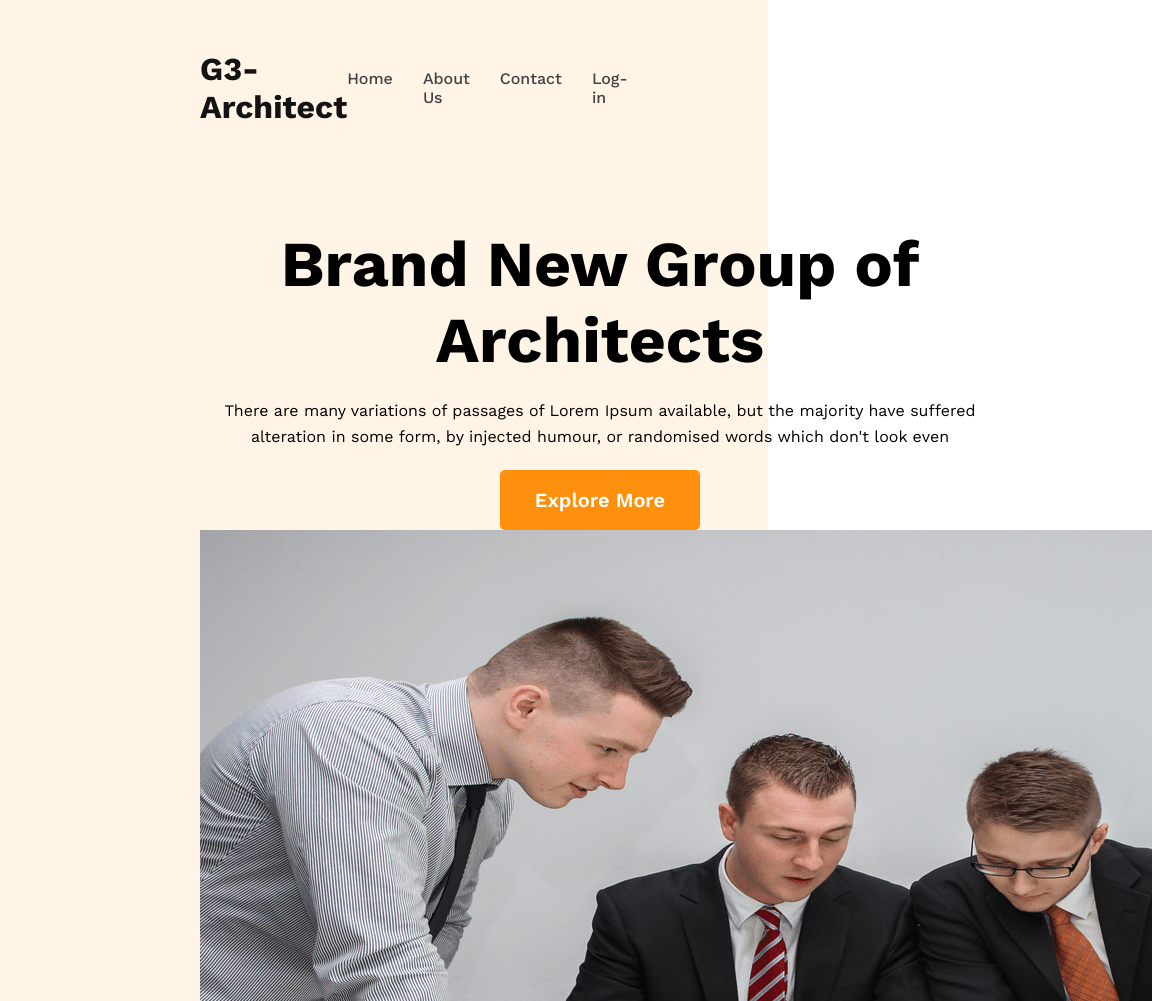
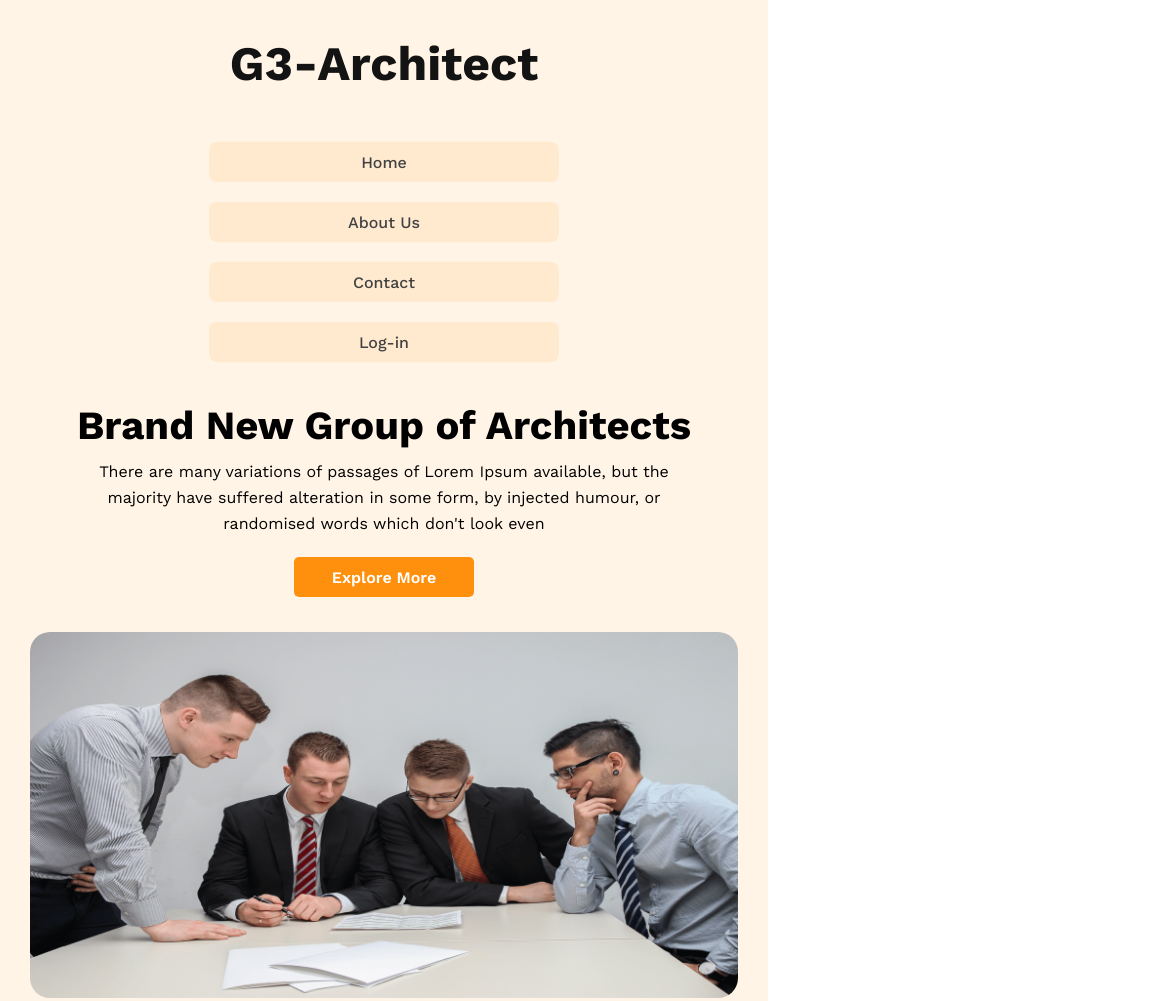
Before and after one commit to rahiInstant/G3-Architect, a plain HTML site: page index.html in a window 768 px wide. Shown: the top 1001 px of the page, 1152 px wide, since content can reach past the window. Drawn offline with nearby package versions, Linux system fonts and the light colour scheme.

Commit message:
header design complete

```diff
--- a/index.html
+++ b/index.html
@@ -27,7 +27,7 @@
         </p>
         <button class="btn-primary">Explore More</button>
         </div>
-         <img src="images/banner_1.png" alt="" />
+         <img class="banner-img" src="images/banner_1.png" alt="" />
       </div>
 
     </header>
--- a/styles/archi.css
+++ b/styles/archi.css
@@ -10,7 +10,7 @@
   --color_01: #ff900e1a;
   --color_02: #131313;
   --color_03: #424242;
-  --color_04: #FF900E;
+  --color_04: #ff900e;
   --color_05: #ffffff;
 }
 
@@ -43,28 +43,38 @@ nav li {
   font-size: 1rem;
 }
 
+nav li:last-child {
+  margin-right: 0;
+}
+
 nav a {
   text-decoration: none;
   color: var(--color_03);
 }
-
+.banner {
+  display: flex;
+  flex-direction: column;
+  align-items: center;
+}
 .banner-content {
   width: 800px;
+  display: flex;
+  flex-direction: column;
+  align-items: center;
   text-align: center;
-    margin: 0 auto;
 }
 
 .banner-title {
   font-size: 64px;
   font-weight: 700;
-    margin: 20px;
+  margin-bottom: 10px;
 }
 
 .banner-description {
   font-size: 16px;
   font-weight: 400;
   line-height: 26px;
-    margin: 20px;
+  margin-bottom: 20px;
 }
 
 .btn-primary {
@@ -77,3 +87,61 @@ nav a {
   font-size: 20px;
   font-weight: 600;
 }
+
+.banner-img {
+  border-radius: 20px;
+  margin: 35px;
+  width: 100%;
+}
+
+@media screen and (min-width:450px) and (max-width:875px) {
+  header {
+    padding: 35px 30px;
+  }
+  nav, nav> ul {
+    flex-direction: column;
+  }
+  nav {
+    margin-bottom: 30px;
+  }
+  nav li {
+    margin:10px 0;
+    background-color: var(--color_01);
+    width: 350px;
+    height: 40px;
+    border-radius: 8px;
+    display: flex;
+    justify-content: center;
+    align-items: center;
+  }
+  .nav-title {
+    font-size: 3rem;
+    width: 100%;
+    margin-bottom: 40px;
+    display: flex;
+    justify-content: center;
+  }
+  .banner-content {
+    width: 90%;
+  }
+  .banner-title {
+    font-size: 40px;
+  }
+  .btn-primary {
+    width: 180px;
+    height: 40px;
+    font-size: 16px;
+  }
+}
+
+@media screen and (min-width: 875px) and (max-width: 1150px) {
+  .banner-img {
+    width: 100%;
+  }
+  .banner-content {
+    width: 80%;
+  }
+  header {
+    padding: 35px 80px;
+  }
+}
```
Also changed, not shown: 2 other files. Lines whose indentation alone changed are shown as unchanged.
